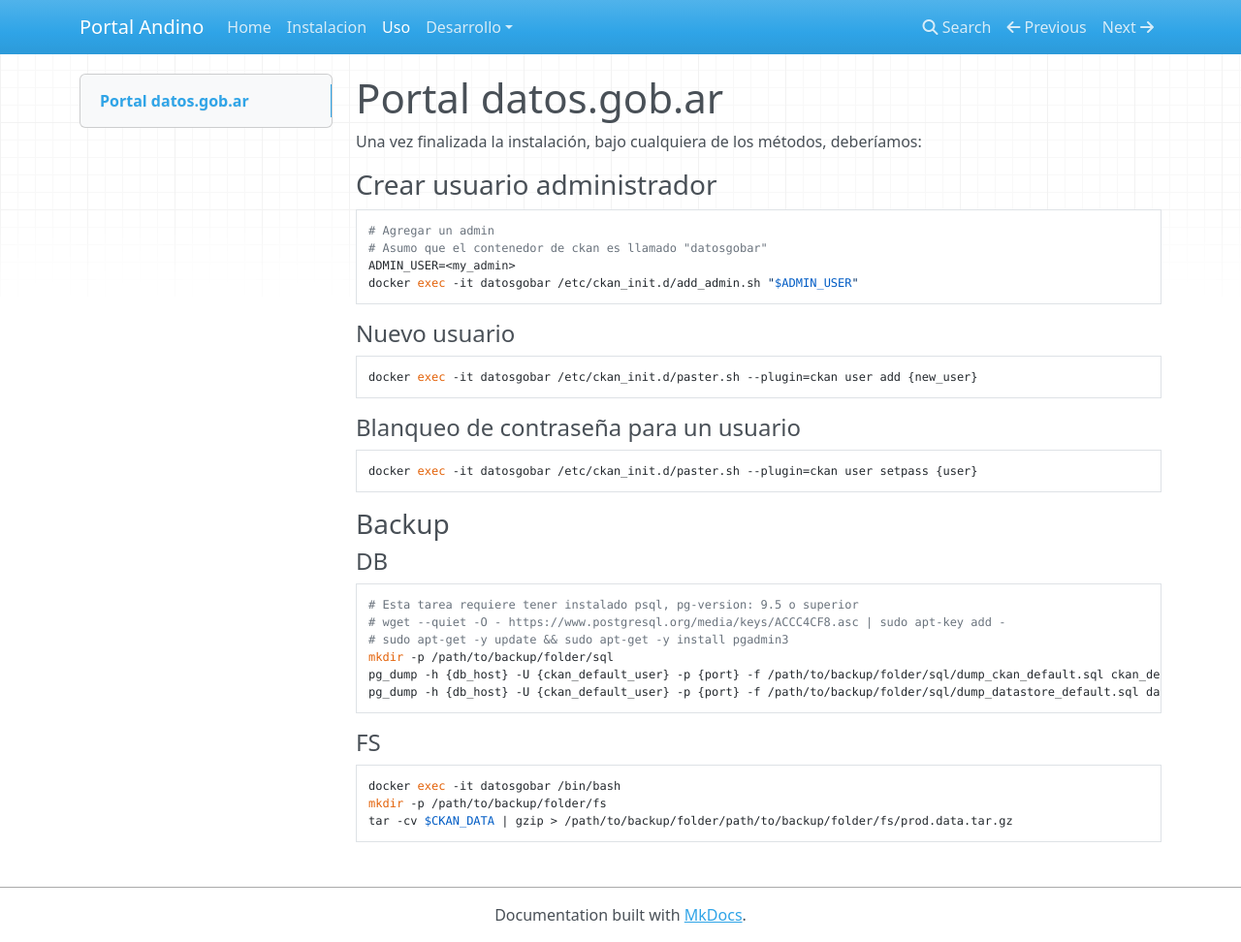
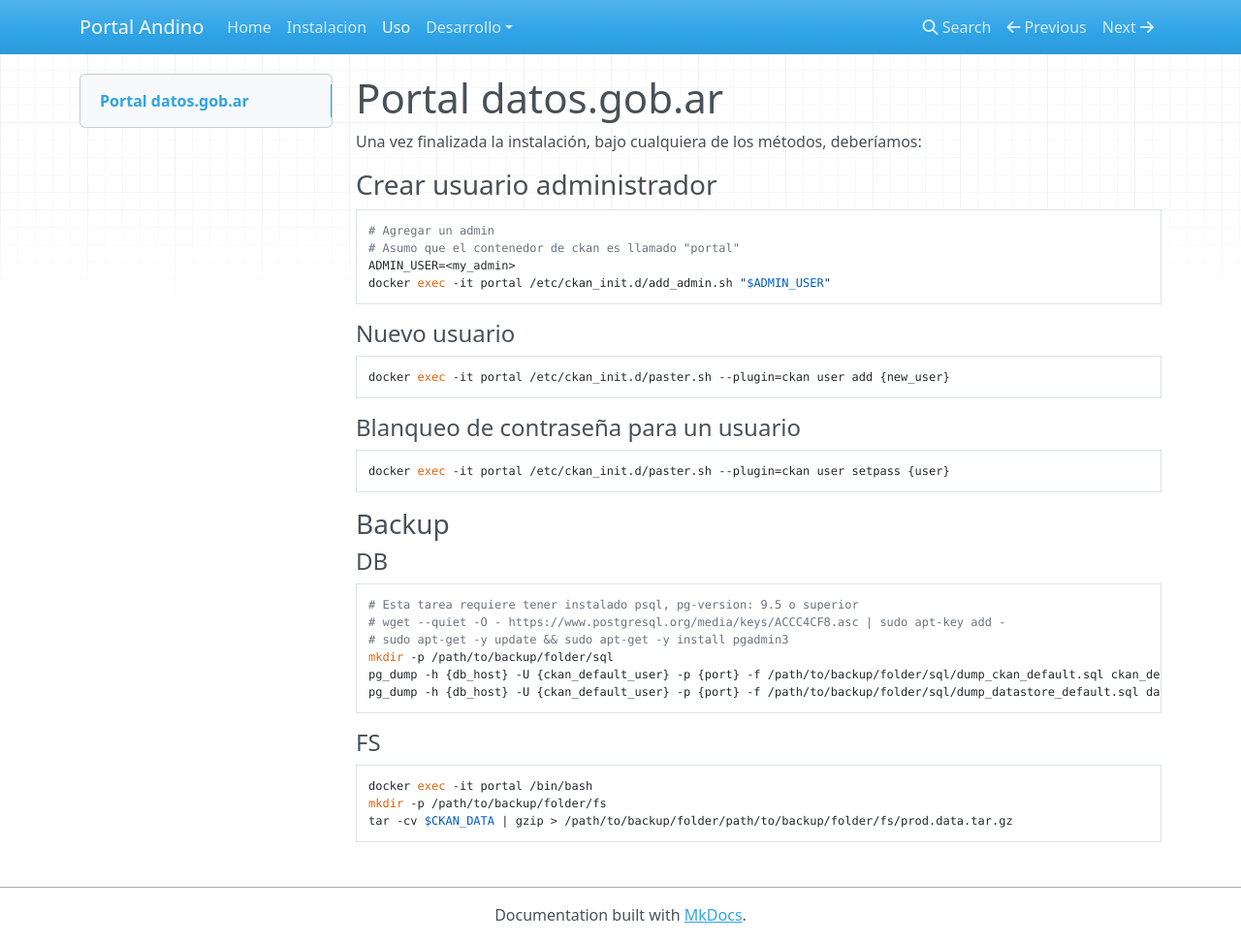
Before and after one commit to datosgobar/portal_datos.gob.ar, an MkDocs documentation site: the page built from docs/setup/usage.md, in a window 1280 px wide and 972 px high. Shown: the whole window at 97% size. Built offline with MkDocs 1.6.1, drawn with Linux system fonts in a browser that asks for light colours; nearby versions of some CDN libraries; old or Windows-style settings are respelled for this version of MkDocs.

Commit message:
Renombro el container de datosgobar a portal

````diff
--- a/docs/setup/usage.md
+++ b/docs/setup/usage.md
@@ -6,20 +6,20 @@ Una vez finalizada la instalación, bajo cualquiera de los métodos, deberíamos
 
 ```bash
 # Agregar un admin
-# Asumo que el contenedor de ckan es llamado "datosgobar"
+# Asumo que el contenedor de ckan es llamado "portal"
 ADMIN_USER=<my_admin>
-docker exec -it datosgobar /etc/ckan_init.d/add_admin.sh "$ADMIN_USER"
+docker exec -it portal /etc/ckan_init.d/add_admin.sh "$ADMIN_USER"
 ```
 
 #### Nuevo usuario
 
 ```bash
-docker exec -it datosgobar /etc/ckan_init.d/paster.sh --plugin=ckan user add {new_user}
+docker exec -it portal /etc/ckan_init.d/paster.sh --plugin=ckan user add {new_user}
 ```
 #### Blanqueo de contraseña para un usuario
 
 ```bash
-docker exec -it datosgobar /etc/ckan_init.d/paster.sh --plugin=ckan user setpass {user}
+docker exec -it portal /etc/ckan_init.d/paster.sh --plugin=ckan user setpass {user}
 ```
 
 ### Backup
@@ -37,7 +37,7 @@ pg_dump -h {db_host} -U {ckan_default_user} -p {port} -f /path/to/backup/folder/
 
 #### FS
 ```bash
-docker exec -it datosgobar /bin/bash
+docker exec -it portal /bin/bash
 mkdir -p /path/to/backup/folder/fs
 tar -cv $CKAN_DATA | gzip > /path/to/backup/folder/path/to/backup/folder/fs/prod.data.tar.gz
 ```
````
Also changed, not shown: dev.yml (+3 -5 lines), docs/development/docker.md (+3 -3 lines), docs/development/tests.md (+4 -3 lines), docs/setup/install.md (+3 -4 lines).
